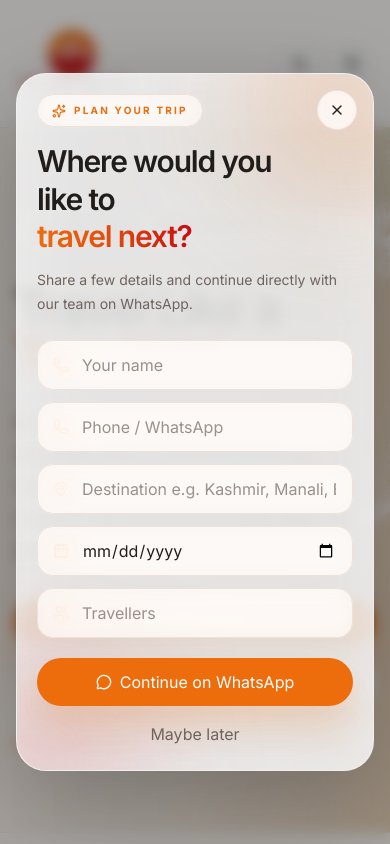
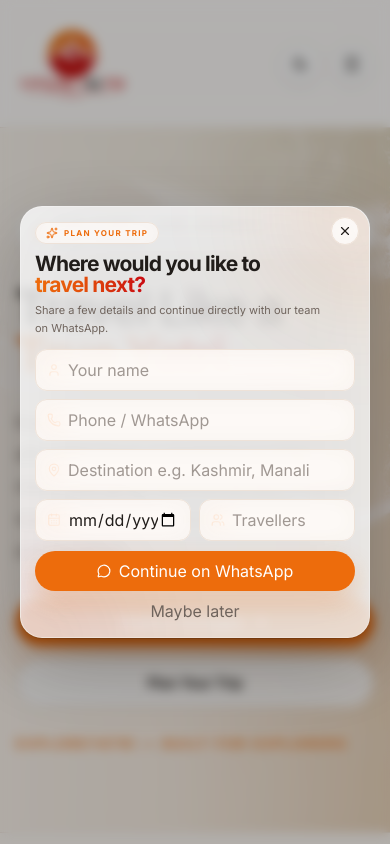
Before and after one commit to Deepanshu1423/exploreyatri, a Next.js app: page /about in a window 390 px wide. Shown: the top 844 px of the page. Built offline with nearby package versions, Linux system fonts and the light colour scheme.

Commit message:
heading bold

```diff
--- a/src/app/globals.css
+++ b/src/app/globals.css
@@ -1189,3 +1189,13 @@
 select {
   font-family: inherit;
 }
+
+/* Slightly bolder headings across the website */
+h1,
+h2,
+h3,
+h4,
+h5,
+h6 {
+  font-weight: 700 !important;
+}
--- a/src/components/contact/ContactPopup.tsx
+++ b/src/components/contact/ContactPopup.tsx
@@ -7,6 +7,7 @@
   MessageCircle,
   Phone,
   Sparkles,
+  User,
   Users,
   X,
 } from "lucide-react";
@@ -30,7 +31,7 @@
 };
 
 const fieldClass =
-  "w-full rounded-2xl border border-[var(--border)] bg-[var(--background)]/70 px-4 py-3 text-sm text-[var(--text-primary)] outline-none backdrop-blur-md transition-all placeholder:text-[var(--text-secondary)]/70 focus:border-[var(--primary)] focus:ring-4 focus:ring-[var(--primary-soft)]";
+  "w-full rounded-xl border border-[var(--border)] bg-[var(--background)]/68 px-3 py-2 text-[12px] text-[var(--text-primary)] outline-none backdrop-blur-md transition-all placeholder:text-[var(--text-secondary)]/65 focus:border-[var(--primary)] focus:ring-4 focus:ring-[var(--primary-soft)] sm:rounded-2xl sm:px-4 sm:py-3 sm:text-sm";
 
 export function ContactPopup() {
   const [open, setOpen] = useState(false);
@@ -131,40 +132,39 @@
 
   return (
     <div
-      className="fixed inset-0 z-[200] flex items-center justify-center bg-black/35 p-4 backdrop-blur-[7px]"
+      className="fixed inset-0 z-[200] flex items-center justify-center bg-black/30 p-2.5 backdrop-blur-[6px] sm:p-4"
       role="dialog"
       aria-modal="true"
       aria-labelledby="contact-popup-title"
       onClick={() => setOpen(false)}
     >
       <div
-        className="relative w-full max-w-[520px] overflow-hidden rounded-[30px] border border-white/30 bg-[var(--surface)]/82 shadow-[0_30px_100px_rgba(0,0,0,0.28)] backdrop-blur-2xl"
+        className="relative w-full max-w-[350px] overflow-hidden rounded-[22px] border border-white/25 bg-[var(--surface)]/80 shadow-[0_24px_80px_rgba(0,0,0,0.24)] backdrop-blur-2xl sm:max-w-[500px] sm:rounded-[30px]"
         onClick={(event) => event.stopPropagation()}
       >
-        {/* Decorative transparent glow */}
-        <div className="pointer-events-none absolute -right-20 -top-20 h-52 w-52 rounded-full bg-[var(--primary)]/20 blur-3xl" />
-        <div className="pointer-events-none absolute -bottom-24 -left-20 h-52 w-52 rounded-full bg-[var(--accent)]/15 blur-3xl" />
+        <div className="pointer-events-none absolute -right-16 -top-16 h-36 w-36 rounded-full bg-[var(--primary)]/18 blur-3xl sm:h-52 sm:w-52" />
+        <div className="pointer-events-none absolute -bottom-20 -left-16 h-36 w-36 rounded-full bg-[var(--accent)]/12 blur-3xl sm:h-52 sm:w-52" />
 
         <button
           type="button"
           onClick={() => setOpen(false)}
-          className="absolute right-4 top-4 z-20 flex h-10 w-10 items-center justify-center rounded-full border border-[var(--border)] bg-[var(--surface)]/70 text-[var(--text-primary)] backdrop-blur-md transition-all hover:border-[var(--primary)] hover:text-[var(--primary)]"
+          className="absolute right-2.5 top-2.5 z-20 flex h-7 w-7 items-center justify-center rounded-full border border-[var(--border)] bg-[var(--surface)]/70 text-[var(--text-primary)] backdrop-blur-md transition-all hover:border-[var(--primary)] hover:text-[var(--primary)] sm:right-4 sm:top-4 sm:h-10 sm:w-10"
           aria-label="Close contact form"
         >
-          <X className="h-4 w-4" />
+          <X className="h-3.5 w-3.5 sm:h-4 sm:w-4" />
         </button>
 
-        <div className="relative p-5 sm:p-7">
-          <div className="inline-flex items-center gap-2 rounded-full border border-[var(--border)] bg-[var(--background)]/55 px-3.5 py-2 backdrop-blur-md">
-            <Sparkles className="h-3.5 w-3.5 text-[var(--primary)]" />
-            <span className="text-[10px] font-bold uppercase tracking-[0.22em] text-[var(--primary)]">
+        <div className="relative max-h-[82vh] overflow-y-auto p-3.5 sm:max-h-[88vh] sm:p-7">
+          <div className="inline-flex items-center gap-1.5 rounded-full border border-[var(--border)] bg-[var(--background)]/50 px-2.5 py-1 backdrop-blur-md">
+            <Sparkles className="h-3 w-3 text-[var(--primary)]" />
+            <span className="text-[8px] font-bold uppercase tracking-[0.16em] text-[var(--primary)] sm:text-[10px]">
               Plan Your Trip
             </span>
           </div>
 
           <h2
             id="contact-popup-title"
-            className="mt-4 pr-12 text-3xl font-semibold leading-tight text-[var(--text-primary)] sm:text-4xl"
+            className="mt-2 pr-8 text-[21px] font-bold leading-[1.02] text-[var(--text-primary)] sm:mt-4 sm:pr-12 sm:text-4xl"
           >
             Where would you like to
             <span className="hero-gradient-text block">
@@ -172,15 +172,14 @@
             </span>
           </h2>
 
-          <p className="mt-3 max-w-md text-sm leading-6 text-[var(--text-secondary)]">
-            Share a few details and continue directly with our team on
-            WhatsApp.
+          <p className="mt-1.5 max-w-md text-[11px] leading-4.5 text-[var(--text-secondary)] sm:mt-3 sm:text-sm sm:leading-6">
+            Share a few details and continue directly with our team on WhatsApp.
           </p>
 
-          <form onSubmit={handleSubmit} className="mt-6 space-y-3">
-            <div className="grid gap-3 sm:grid-cols-2">
+          <form onSubmit={handleSubmit} className="mt-3 space-y-2 sm:mt-6 sm:space-y-3">
+            <div className="grid gap-2 sm:grid-cols-2 sm:gap-3">
               <div className="relative">
-                <Phone className="pointer-events-none absolute left-4 top-1/2 h-4 w-4 -translate-y-1/2 text-[var(--primary)]" />
+                <User className="pointer-events-none absolute left-3 top-1/2 h-3.5 w-3.5 -translate-y-1/2 text-[var(--primary)] sm:left-4 sm:h-4 sm:w-4" />
                 <input
                   type="text"
                   value={form.name}
@@ -188,12 +187,12 @@
                     updateField("name", event.target.value)
                   }
                   placeholder="Your name"
-                  className={`${fieldClass} pl-11`}
+                  className={`${fieldClass} pl-8 sm:pl-11`}
                 />
               </div>
 
               <div className="relative">
-                <Phone className="pointer-events-none absolute left-4 top-1/2 h-4 w-4 -translate-y-1/2 text-[var(--primary)]" />
+                <Phone className="pointer-events-none absolute left-3 top-1/2 h-3.5 w-3.5 -translate-y-1/2 text-[var(--primary)] sm:left-4 sm:h-4 sm:w-4" />
                 <input
                   type="tel"
                   value={form.phone}
@@ -201,39 +200,39 @@
                     updateField("phone", event.target.value)
                   }
                   placeholder="Phone / WhatsApp"
-                  className={`${fieldClass} pl-11`}
+                  className={`${fieldClass} pl-8 sm:pl-11`}
                 />
               </div>
             </div>
 
             <div className="relative">
-              <MapPin className="pointer-events-none absolute left-4 top-1/2 h-4 w-4 -translate-y-1/2 text-[var(--primary)]" />
+              <MapPin className="pointer-events-none absolute left-3 top-1/2 h-3.5 w-3.5 -translate-y-1/2 text-[var(--primary)] sm:left-4 sm:h-4 sm:w-4" />
               <input
                 type="text"
                 value={form.destination}
                 onChange={(event) =>
                   updateField("destination", event.target.value)
                 }
-                placeholder="Destination e.g. Kashmir, Manali, Bali"
-                className={`${fieldClass} pl-11`}
+                placeholder="Destination e.g. Kashmir, Manali"
+                className={`${fieldClass} pl-8 sm:pl-11`}
               />
             </div>
 
-            <div className="grid gap-3 sm:grid-cols-2">
+            <div className="grid grid-cols-2 gap-2 sm:gap-3">
               <div className="relative">
-                <CalendarDays className="pointer-events-none absolute left-4 top-1/2 h-4 w-4 -translate-y-1/2 text-[var(--primary)]" />
+                <CalendarDays className="pointer-events-none absolute left-3 top-1/2 h-3.5 w-3.5 -translate-y-1/2 text-[var(--primary)] sm:left-4 sm:h-4 sm:w-4" />
                 <input
                   type="date"
                   value={form.travelDate}
                   onChange={(event) =>
                     updateField("travelDate", event.target.value)
                   }
-                  className={`${fieldClass} pl-11`}
+                  className={`${fieldClass} pl-8 sm:pl-11`}
                 />
               </div>
 
               <div className="relative">
-                <Users className="pointer-events-none absolute left-4 top-1/2 h-4 w-4 -translate-y-1/2 text-[var(--primary)]" />
+                <Users className="pointer-events-none absolute left-3 top-1/2 h-3.5 w-3.5 -translate-y-1/2 text-[var(--primary)] sm:left-4 sm:h-4 sm:w-4" />
                 <input
                   type="number"
                   min="1"
@@ -242,23 +241,23 @@
                     updateField("travellers", event.target.value)
                   }
                   placeholder="Travellers"
-                  className={`${fieldClass} pl-11`}
+                  className={`${fieldClass} pl-8 sm:pl-11`}
                 />
               </div>
             </div>
 
             <button
               type="submit"
-              className="group mt-2 inline-flex min-h-12 w-full items-center justify-center gap-2 rounded-full bg-[var(--primary)] px-5 py-3 text-sm font-bold text-white shadow-[0_16px_38px_var(--primary-shadow)] transition-all duration-300 hover:-translate-y-0.5 hover:bg-[var(--primary-hover)]"
+              className="group mt-0.5 inline-flex min-h-10 w-full items-center justify-center gap-2 rounded-full bg-[var(--primary)] px-4 py-2 text-[12px] font-bold text-white shadow-[0_12px_26px_var(--primary-shadow)] transition-all duration-300 hover:-translate-y-0.5 hover:bg-[var(--primary-hover)] sm:mt-2 sm:min-h-12 sm:px-5 sm:py-3 sm:text-sm"
             >
-              <MessageCircle className="h-4 w-4" />
+              <MessageCircle className="h-3.5 w-3.5 sm:h-4 sm:w-4" />
               Continue on WhatsApp
             </button>
 
             <button
               type="button"
               onClick={() => setOpen(false)}
-              className="w-full py-1 text-xs font-medium text-[var(--text-secondary)] transition-colors hover:text-[var(--text-primary)]"
+              className="w-full py-0 text-[10px] font-medium text-[var(--text-secondary)] transition-colors hover:text-[var(--text-primary)] sm:py-1 sm:text-xs"
             >
               Maybe later
             </button>
```
